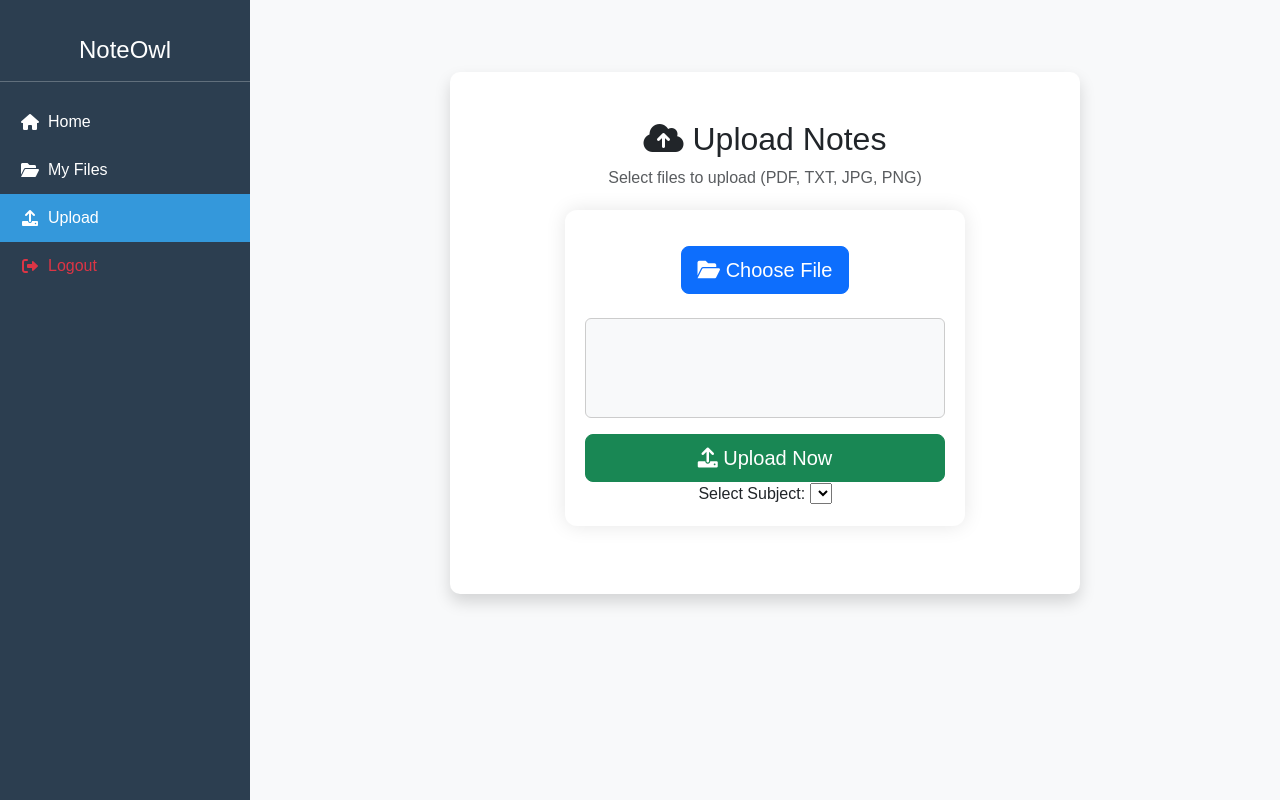
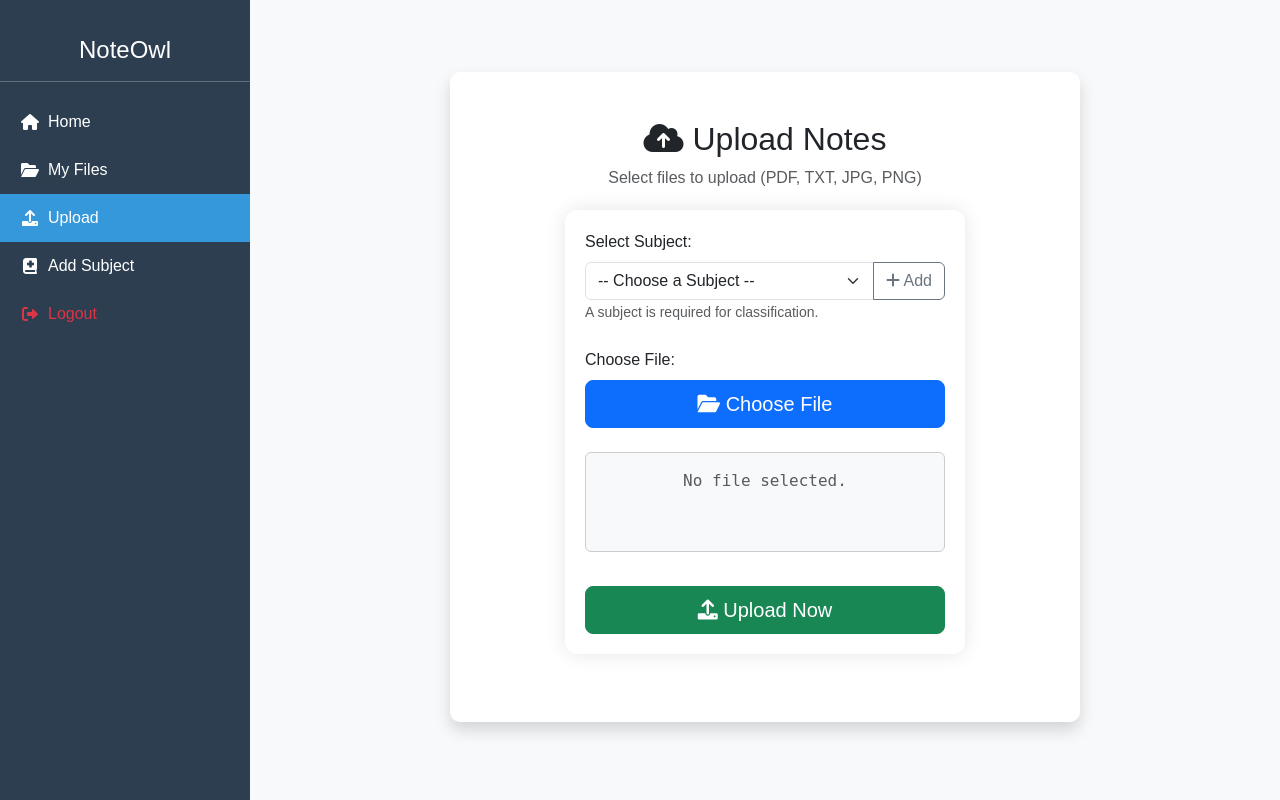
Before and after one commit to NGJIESHENG/My-Notes-Website, a Flask app: page /upload in a window 1280 px wide. Run offline with Flask 3, Linux system fonts and the light colour scheme; a user stored in the database is signed in; lists and menus that the app fills with data are empty; some libraries are stand-ins or nearby versions.

Commit message:
Fixed build error, added subject management, fix subject selected issues

```diff
--- a/app.py
+++ b/app.py
@@ -7,7 +7,6 @@
 from datetime import datetime
 from flask_migrate import Migrate
 from flask import send_from_directory
-from flask import flash
 
 app = Flask(__name__)
 app.config['UPLOAD_FOLDER']='uploads'
@@ -40,9 +39,9 @@
     def get_file_type(filename):
         if filename.lower().endswith(('.png','.jpg','.jpeg','.gif')):
             return 'image'
-        elif filename.lower().endswith(('.pdf')):
+        elif filename.lower().endswith('.pdf'):
             return 'pdf'
-        elif filename.lower().endswith(('.txt')):
+        elif filename.lower().endswith('.txt'):
             return 'text'
         return 'other'
 
@@ -54,25 +53,12 @@
     role = db.Column(db.String(20), default='user')
 
 
-with app.app_context():
-    #db.create_all()
-
-    if not User.query.filter_by(username='admin').first():
-        admin = User(
-            username = 'admin',
-            password=generate_password_hash('admin123'),
-            is_admin=True,
-            role='admin'
-        )
-        db.session.add(admin)
-        db.session.commit()
-
-#ensure upload folder exists
+# Ensure upload folder exists
 os.makedirs(app.config['UPLOAD_FOLDER'], exist_ok=True)
 
 
+# ---------- ROUTES ----------
 
-#route
 @app.route('/')
 def landing():
     return render_template('landing.html')
@@ -90,11 +76,11 @@
         password = request.form.get('password')
 
         if not username or not password:
-            flash('Both fields are required to field in')
+            flash('Both fields are required', 'warning')
             return redirect (url_for('register'))
 
         if User.query.filter_by(username=username).first():
-            flash('Username already taken !')
+            flash('Username already taken!', 'danger')
             return redirect (url_for('register'))
 
         new_user = User(
@@ -105,7 +91,7 @@
         db.session.add(new_user)
         db.session.commit()
 
-        flash('Registration successful ! You can try to login now','success')
+        flash('Registration successful! You can login now','success')
         return redirect (url_for('login'))
 
     return render_template('register.html')
@@ -121,7 +107,8 @@
         if user and check_password_hash(user.password, password):
             session['user_id'] = user.id
             session['is_admin'] = user.is_admin
-            flash('Login successful !','success')
+            session['logged_in'] = True
+            flash('Login successful!','success')
             return redirect(url_for('index'))
 
         flash('Invalid username or password')
@@ -136,8 +123,6 @@
     flash('Logged in as Guest', 'info')
     return redirect(url_for('list_files'))
 
-
-
 @app.route('/logout')
 def logout():
     session.clear()
@@ -145,7 +130,8 @@
     return redirect(url_for('landing'))
 
 
-#handling file upload route
+# ---------- FILE UPLOAD ----------
+
 @app.route('/upload', methods=['GET','POST'], endpoint='upload')
 def upload_file():
 
@@ -156,49 +142,50 @@
     user = User.query.get(session['user_id'])
 
     if not user or not user.is_admin:
-            flash('Admin privileges required.', 'danger')
-            return redirect(url_for('index'))
+        flash('Admin privileges required.', 'danger')
+        return redirect(url_for('index'))
 
     if request.method == 'POST':
         if 'file' not in request.files:
-            flash('No file part in the request.', 'warning')
+            flash('No file part.', 'warning')
             return redirect(url_for('upload'))
 
+        file = request.files['file']
 
-        file=request.files['file']
         if file.filename == '':
             flash('No selected file.', 'warning')
             return redirect(url_for('upload'))
 
         subject_id = request.form.get("subject_id")
-
         if not subject_id:
             flash("Please select a subject.", "warning")
             return redirect(url_for("upload"))
 
-        if file:
-            filename = secure_filename(file.filename)
-            filepath = os.path.join(app.config['UPLOAD_FOLDER'], filename)
-            file.save(filepath)
-            file_size= os.path.getsize(filepath)
+        filename = secure_filename(file.filename)
+        filepath = os.path.join(app.config['UPLOAD_FOLDER'], filename)
+        file.save(filepath)
+        file_size= os.path.getsize(filepath)
 
-    #save files in db
-            new_file = File(
-                filename=filename,
-                size=file_size,
-                user_id=user.id,
-                is_public=True if user.is_admin else request.form.get("make_public") == 'on',
-                uploader=user,
-                file_type=File.get_file_type(filename)
+        new_file = File(
+            filename=filename,
+            size=file_size,
+            user_id=user.id,
+            is_public=True,
+            uploader=user,
+            file_type=File.get_file_type(filename),
+            subject_id=subject_id
+        )
+        db.session.add(new_file)
+        db.session.commit()
 
-            )
-            db.session.add(new_file)
-            db.session.commit()
+        flash(f'File {filename} uploaded successfully!', 'success')
+        return redirect(url_for('list_files'))
 
-            flash(f'File {filename} uploaded successfuly!', 'success')
-            return redirect(url_for('list_files'))
+    subjects = Subject.query.all()
+    return render_template('upload.html', subjects=subjects)
 
-    return render_template('upload.html')
+
+# ---------- FILE LIST ----------
 
 @app.route('/files', methods=['GET'])
 def list_files():
@@ -208,16 +195,15 @@
     if 'user_id' in session:
         user = User.query.get(session['user_id'])
     elif not is_guest:
-            flash('Please login to view files', 'danger')
-            return redirect(url_for('login'))
+        flash('Please login to view files', 'danger')
+        return redirect(url_for('login'))
 
     search_query = request.args.get('search','').strip()
     file_type = request.args.get('file_type','').strip()
     subject_id = request.args.get('subject_id','').strip()
 
     if is_guest:
-        admin_users=User.query.filter_by(is_admin=True).all()
-        admin_ids=[admin.id for admin in admin_users]
+        admin_ids = [admin.id for admin in User.query.filter_by(is_admin=True).all()]
         files = File.query.filter(File.is_public == True, File.user_id.in_(admin_ids))
     elif user.is_admin:
         files = File.query
@@ -234,42 +220,41 @@
     files = files.order_by(File.id.desc()).options(db.joinedload(File.uploader)).all()
 
     for file in files:
-        try:
-            filepath = os.path.join(app.config['UPLOAD_FOLDER'], file.filename)
-            file.size = os.path.getsize(filepath)
-        except:
-            file.size=0
+        filepath = os.path.join(app.config['UPLOAD_FOLDER'], file.filename)
+        file.size = os.path.getsize(filepath) if os.path.exists(filepath) else 0
 
     subjects = Subject.query.all()
 
-    return render_template('files.html', files=files, search_query=search_query, file_type=file_type, subject_id=subject_id, subjects=subjects)
+    return render_template('files.html', files=files, search_query=search_query,
+                           file_type=file_type, subject_id=subject_id, subjects=subjects)
+
+
+# ---------- DELETE FILE ----------
 
 @app.route('/delete/<int:file_id>', methods=['POST'])
 def delete_file(file_id):
-    if'user_id' not in session:
+    if 'user_id' not in session:
         flash('Please login first')
         return redirect (url_for('login'))
 
     file = File.query.get_or_404(file_id)
 
-    #permission
     if file.user_id != session['user_id'] and not session.get('is_admin'):
         flash('You do not have permission to delete this file')
         return redirect(url_for('list_files'))
 
-    try:
-        filepath = os.path.join(app.config['UPLOAD_FOLDER'], file.filename)
-        if os.path.exists(filepath):
-            os.remove(filepath)
+    filepath = os.path.join(app.config['UPLOAD_FOLDER'], file.filename)
+    if os.path.exists(filepath):
+        os.remove(filepath)
 
-        db.session.delete(file)
-        db.session.commit()
+    db.session.delete(file)
+    db.session.commit()
 
-        flash('File deleted successfully','success')
-    except Exception as e:
-        flash('Error deleting file','error')
+    flash('File deleted successfully','success')
+    return redirect(url_for('list_files'))
 
-    return redirect(url_for('list_files'))
+
+# ---------- DOWNLOAD ----------
 
 @app.route('/download/<int:file_id>')
 def download_file(file_id):
@@ -283,15 +268,10 @@
         flash('You do not have permission to download this file')
         return redirect(url_for('list_files'))
 
-    try:
-        return send_from_directory(
-            app.config['UPLOAD_FOLDER'],
-            file.filename,
-            as_attachment=True
-        )
-    except FileNotFoundError:
-        flash('File not found on server')
-        return redirect(url_for('list_files'))
+    return send_from_directory(app.config['UPLOAD_FOLDER'], file.filename, as_attachment=True)
+
+
+# ---------- PREVIEW ----------
 
 @app.route('/preview/<int:file_id>')
 def preview_file(file_id):
@@ -305,15 +285,10 @@
         flash('You do not have permission to view this file')
         return redirect(url_for('list_files'))
 
-    try:
-        return send_from_directory(
-            app.config['UPLOAD_FOLDER'],
-            file.filename,
-            as_attachment=False
-        )
-    except FileNotFoundError:
-        flash('File not found on server')
-        return redirect(url_for('list_files'))
+    return send_from_directory(app.config['UPLOAD_FOLDER'], file.filename, as_attachment=False)
+
+
+# ---------- VIEW TEXT ----------
 
 @app.route('/view/<int:file_id>')
 def view_file(file_id):
@@ -328,25 +303,31 @@
 
     return render_template('view.html', file=file, file_type=file_type, file_content=file_content)
 
+
+# ---------- SUBJECT ----------
+
 @app.route('/add_subject', methods=['GET','POST'])
 def add_subject():
-    if not session.get('logged_in'):
+    if 'user_id' not in session:
+        flash("Please login")
         return redirect(url_for('login'))
 
-    if request.methos == 'POST':
-        name = request.form['name']
+    if request.method == 'POST':
+        name = request.form['name'].strip()
 
-        if name.strip() == "":
-            return "Subject name cannot be empty"
+        if name == "":
+            flash("Subject name cannot be empty", "warning")
+            return redirect(url_for('add_subject'))
 
         existing = Subject.query.filter_by(name=name).first()
         if existing:
-            return "Subject already exists"
+            flash("Subject already exists", "warning")
+            return redirect(url_for('add_subject'))
 
         new_subject = Subject(name=name)
         db.session.add(new_subject)
         db.session.commit()
-        return redirect(url_for('upload_file'))
+        return redirect(url_for('upload'))
 
     subjects = Subject.query.all()
     return render_template('add_subject.html', subjects=subjects)
@@ -357,5 +338,23 @@
     files = File.query.filter_by(subject_id=subject_id).all()
     return render_template('subject_files.html', subject=subject, files=files)
 
+
+# ---------- RUN APP + CREATE ADMIN SAFELY ----------
+
 if __name__ == '__main__':
+    with app.app_context():
+        db.create_all()
+
+        # Create admin AFTER tables exist
+        if not User.query.filter_by(username='admin').first():
+            admin = User(
+                username='admin',
+                password=generate_password_hash('admin123'),
+                is_admin=True,
+                role='admin'
+            )
+            db.session.add(admin)
+            db.session.commit()
+            print("Admin user created.")
+
     app.run(debug=True)
--- a/templates/layout.html
+++ b/templates/layout.html
@@ -11,7 +11,6 @@
 </head>
 <body>
     <div class="app-container">
-        <!-- Sidebar -->
         <div class="sidebar">
             <h4 class="text-center mt-3">NoteOwl</h4>
             <hr>
@@ -25,21 +24,20 @@
             <a href="{{ url_for('upload') }}" class="menu-item {% if request.path == '/upload' %}active{% endif %}">
                 <i class="fas fa-upload me-2"></i> Upload
             </a>
+            <a href="{{ url_for('add_subject') }}" class="menu-item {% if request.path == '/add_subject' %}active{% endif %}">
+                <i class="fas fa-book-medical me-2"></i> Add Subject
+            </a>
             {% endif %}
             <a href="{{ url_for('logout') }}" class="menu-item text-danger">
                 <i class="fas fa-sign-out-alt me-2"></i> Logout
             </a>
         </div>
 
-        <!-- Main Content -->
         <div class="main-content p-4">
             {% block content %}{% endblock %}
         </div>
     </div>
 
-
-
-    <!-- SweetAlert for Flash Messages -->
     {% with messages = get_flashed_messages(with_categories=true) %}
         {% if messages %}
             {% for category, message in messages %}
@@ -58,11 +56,14 @@
         {% endif %}
     {% endwith %}
 
-    <!-- Sidebar Active Script -->
     <script>
         document.querySelectorAll('.menu-item').forEach(item => {
             const itemPath = new URL(item.href).pathname;
             const currentPath = window.location.pathname;
+            // The logic below handles partial matches for 'My Files' if it uses a query string,
+            // but the original Jinja logic is cleaner for exact matches.
+
+            // Re-evaluating active state to match current request path exactly
             if (itemPath === currentPath) {
                 item.classList.add('active');
             } else {
--- a/templates/upload.html
+++ b/templates/upload.html
@@ -10,23 +10,39 @@
                     <p class="text-muted">Select files to upload (PDF, TXT, JPG, PNG)</p>
 
                     {% if session.get('is_admin') %}
-          <form action="/upload" method="post" enctype="multipart/form-data">
-            <input type="file" id="fileUpload" name="file" class="d-none" accept=".txt,.pdf,.jpg,.png" multiple>
-            <label for="fileUpload" class="btn btn-primary btn-lg mt-3">
-              <i class="fas fa-folder-open"></i> Choose File
-            </label>
+                    <form action="{{ url_for('upload') }}" method="post" enctype="multipart/form-data">
 
-            <div id="preview" class="mt-4 p-3 bg-light rounded"></div>
+                        <div class="mb-4 text-start">
+                            <label for="subjectSelect" class="form-label">Select Subject:</label>
 
-            <button type="submit" class="btn btn-success btn-lg mt-3 w-100">
-              <i class="fas fa-upload"></i> Upload Now
-            </button>
-            <label for ="subject">Select Subject:</label>
-            <select name="subject_id">
+                            <div class="input-group">
+                            <select name="subject_id" id="subjectSelect" class="form-select" required>
+                                <option value="" disabled selected>-- Choose a Subject --</option>
                                 {% for subject in subjects %}
                                     <option value="{{ subject.id }}">{{ subject.name }}</option>
                                 {% endfor %}
                             </select>
+                            <a href="{{ url_for('add_subject' )}}" class="btn btn-outline-secondary" title="Create New Subject">
+                              <i class="fas fa-plus"></i> Add
+                            </a>
+                          </div>
+                            <small class="form-text text-muted">A subject is required for classification.</small>
+                        </div>
+
+                        <div class="mb-4 text-start">
+                            <label for="fileUpload" class="form-label">Choose File:</label>
+                            <input type="file" id="fileUpload" name="file" class="d-none" accept=".txt,.pdf,.jpg,.png" required>
+
+                            <label for="fileUpload" class="btn btn-primary btn-lg w-100">
+                                <i class="fas fa-folder-open"></i> Choose File
+                            </label>
+                        </div>
+
+                        <div id="preview" class="mt-2 mb-4 p-3 bg-light rounded text-muted">No file selected.</div>
+
+                        <button type="submit" class="btn btn-success btn-lg w-100">
+                            <i class="fas fa-upload"></i> Upload Now
+                        </button>
                     </form>
                     {% else %}
                     <div class="alert alert-warning">
@@ -41,7 +57,8 @@
 
 {% endblock %}
 
-{% block scripts %}<script>
+{% block scripts %}
+<script>
 document.addEventListener('DOMContentLoaded', function() {
     const fileInput = document.getElementById('fileUpload');
     const preview = document.getElementById('preview');
@@ -49,21 +66,21 @@
     if (!fileInput || !preview) return;
 
     fileInput.addEventListener('change', function(event){
-    preview.innerHTML = '';
+        preview.innerHTML = ''; // Clear existing preview
 
         if (fileInput.files.length === 0) {
-      preview.innerHTML = '<p class="text-muted">No file selected</p>';
+            preview.innerHTML = 'No file selected.';
             return;
         }
 
-    for (let i = 0; i < fileInput.files.length; i++) {
-      const file = fileInput.files[i];
+        // Only process the first file since your Python route handles single uploads
+        const file = fileInput.files[0];
         const fileType = file.type;
         const fileName = file.name;
         const fileSize = (file.size / 1024).toFixed(1);
 
         const item = document.createElement('div');
-      item.classList.add('mb-2', 'p-2', 'border', 'rounded', 'text-start');
+        item.classList.add('p-2', 'border', 'rounded', 'text-start', 'bg-white');
 
         let icon = '<i class="fas fa-file"></i>';
         if (fileType.includes('pdf')) icon = '<i class="fas fa-file-pdf text-danger"></i>';
@@ -72,7 +89,6 @@
 
         item.innerHTML = `${icon} <strong>${fileName}</strong> <span class="text-muted">(${fileSize} KB)</span>`;
         preview.appendChild(item);
-    }
     });
 });
 </script>
```
Also changed, not shown: add_subject.html (deleted, +0 -23 lines), migrations/versions/149f21b364b8_add_subject_table_and_link_to_files.py (deleted, +0 -41 lines), migrations/versions/98443b1cb6b3_initial_tables.py (renamed from migrations/versions/9139cccbcbc9_initial_complete_schema_setup.py, +13 -4 lines), templates/add_subject.html (added, +39 -0 lines), templates/files.html (+15 -12 lines), instance/user.db (added), templates/subject_files.html (renamed from subject_files.html), 1 other file. Lines whose indentation alone changed are shown as unchanged.
